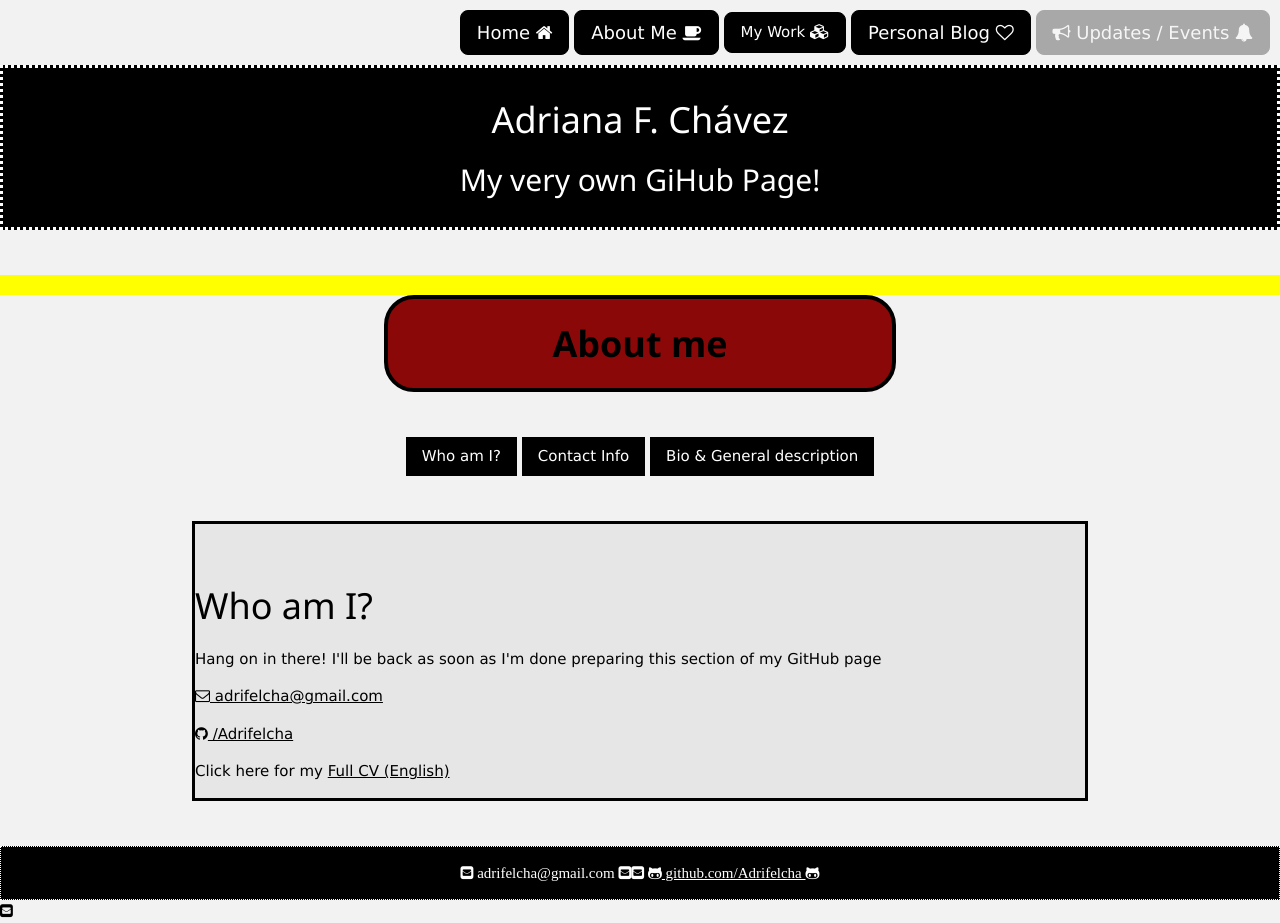
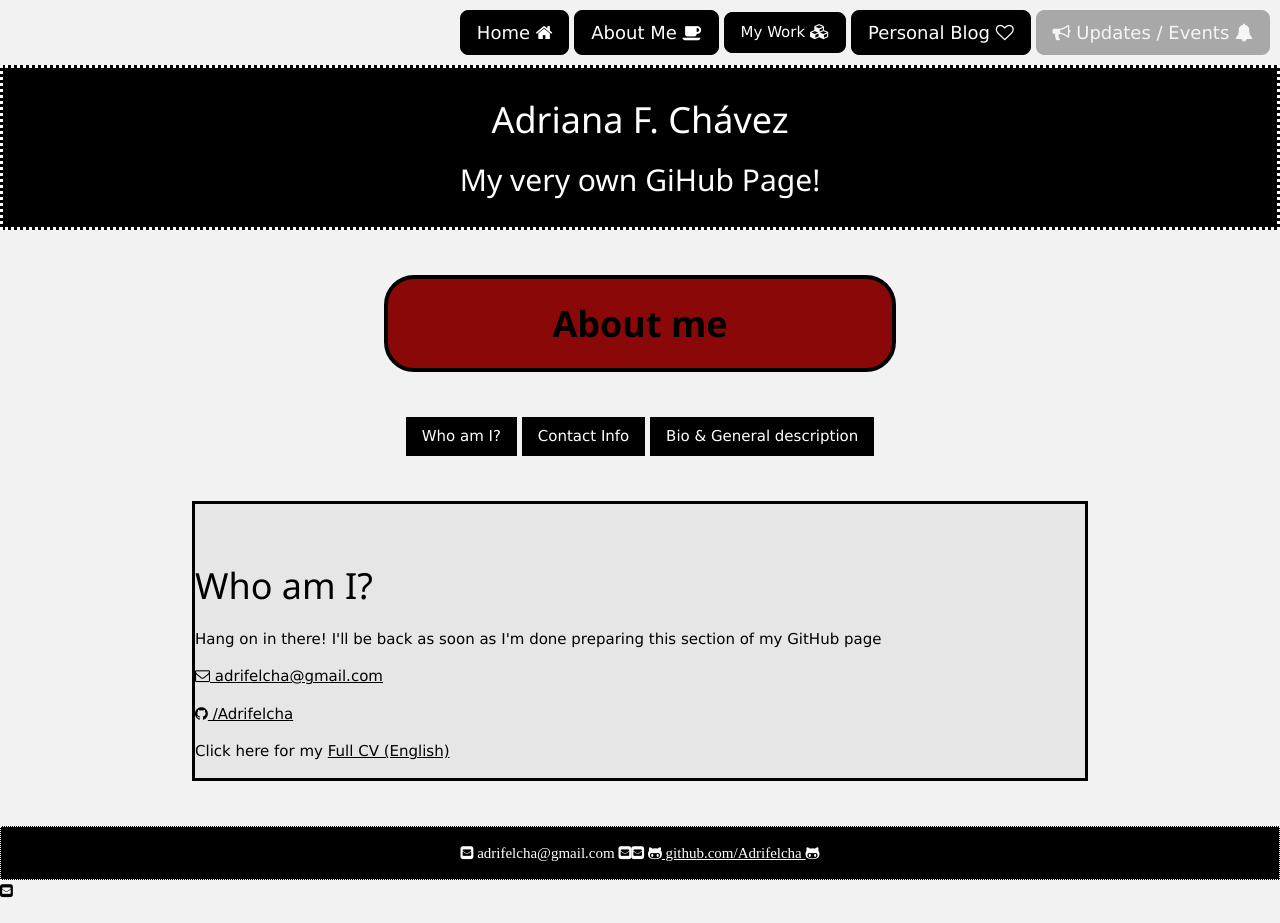
Before and after one commit to Adrifelcha/Adrifelcha-github.io, a Jekyll site: the page built from about/index.html, in a window 1280 px wide. Built offline with Jekyll 4.4.1, drawn with Linux system fonts in a browser that asks for light colours.

Commit message:
Update index.html

```diff
--- a/about/index.html
+++ b/about/index.html
@@ -2,7 +2,6 @@
 layout: default
 title: About me
 ---
-<nav style="background-color:yellow;"> </nav>
 
 	<header class=style2 style="background-color: #8A0808;">
 		<h1 class="project-name"><b>{{ page.title }}</b></h1>
```
